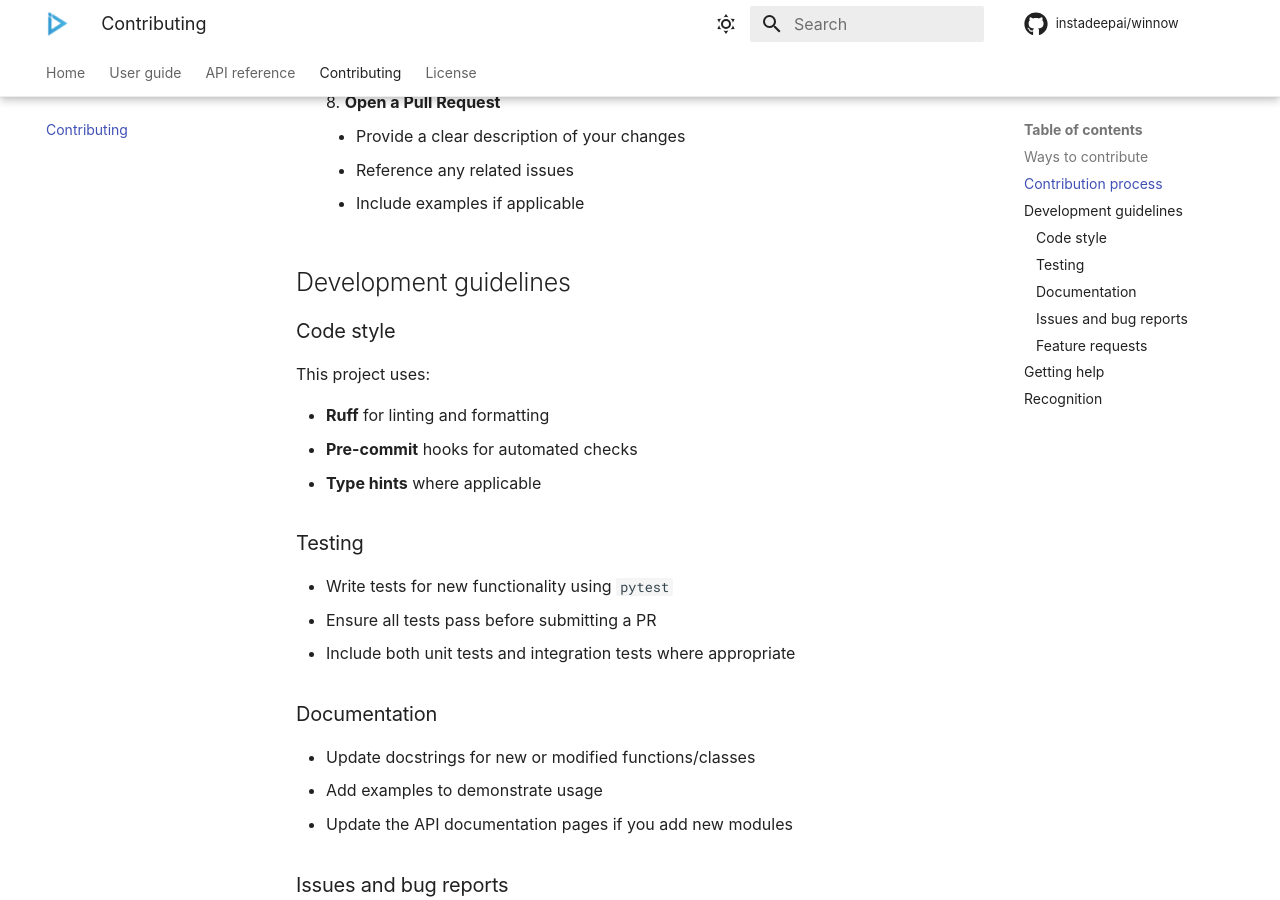
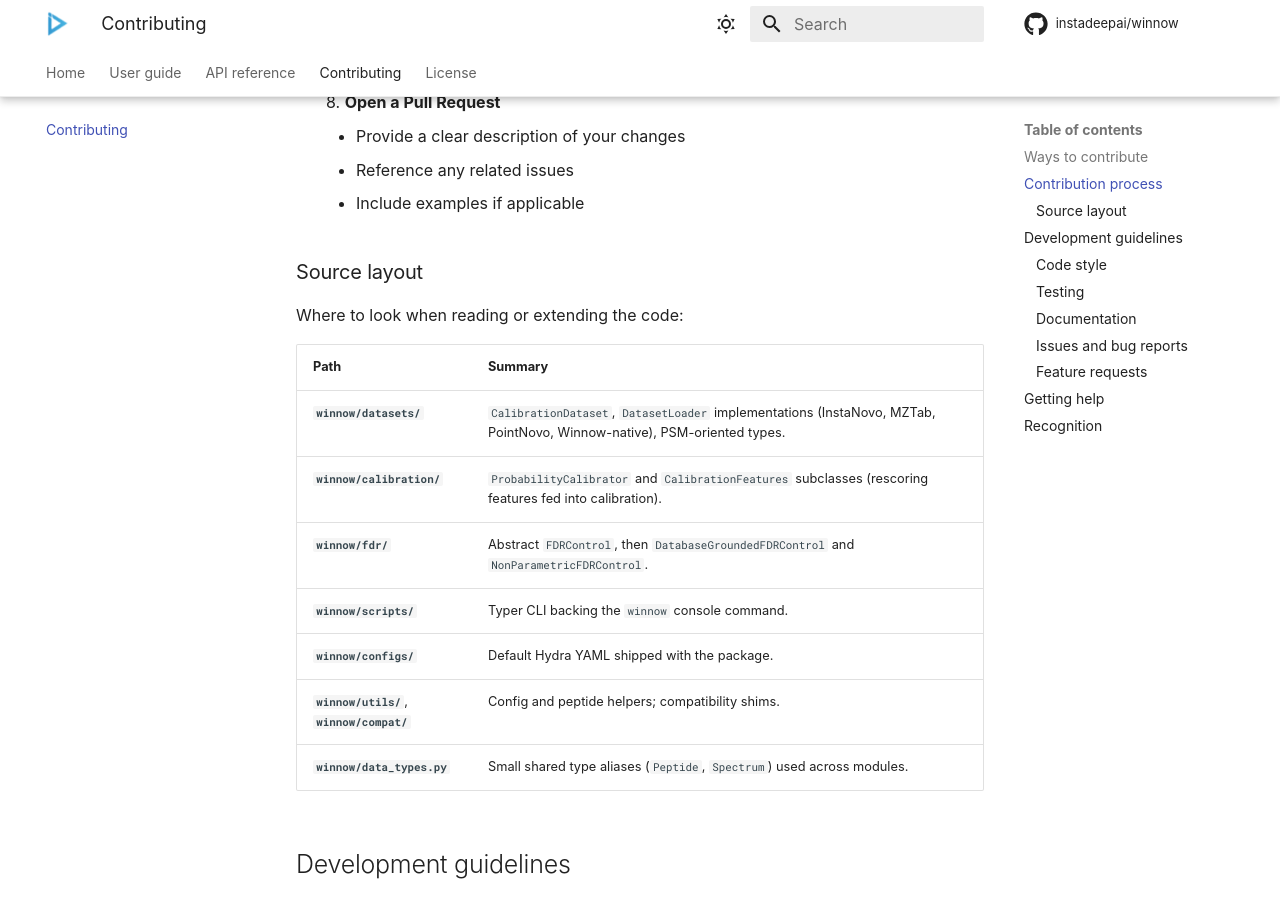
Before and after one commit to instadeepai/winnow, an MkDocs documentation site: the page built from docs/contributing.md, in a window 1280 px wide and 900 px high, scrolled down 1498 px. Built offline with MkDocs 1.6.1 and Material for MkDocs 9.7.7, drawn with Linux system fonts in a browser that asks for light colours; some web fonts are replaced; comment, search, counter and statistics services are not loaded.

Commit message:
docs: update documentation to refer to new example datasets and minor corrections to README
chore: fix spacing in html and move layout description to Contributing section

```diff
--- a/docs/contributing.md
+++ b/docs/contributing.md
@@ -64,6 +64,20 @@ If you have ideas for enhancements, you can:
     - Reference any related issues
     - Include examples if applicable
 
+### Source layout
+
+Where to look when reading or extending the code:
+
+| Path | Summary |
+| ---- | -------- |
+| **`winnow/datasets/`** | `CalibrationDataset`, `DatasetLoader` implementations (InstaNovo, MZTab, PointNovo, Winnow-native), PSM-oriented types. |
+| **`winnow/calibration/`** | `ProbabilityCalibrator` and `CalibrationFeatures` subclasses (rescoring features fed into calibration). |
+| **`winnow/fdr/`** | Abstract `FDRControl`, then `DatabaseGroundedFDRControl` and `NonParametricFDRControl`. |
+| **`winnow/scripts/`** | Typer CLI backing the `winnow` console command. |
+| **`winnow/configs/`** | Default Hydra YAML shipped with the package. |
+| **`winnow/utils/`**, **`winnow/compat/`** | Config and peptide helpers; compatibility shims. |
+| **`winnow/data_types.py`** | Small shared type aliases (`Peptide`, `Spectrum`) used across modules. |
+
 ## Development guidelines
 
 ### Code style
```
Also changed, not shown: README.md (+31 -50 lines), docs/cli.md (+4 -7 lines), docs/examples.md (+3 -8 lines), 1 other file.
